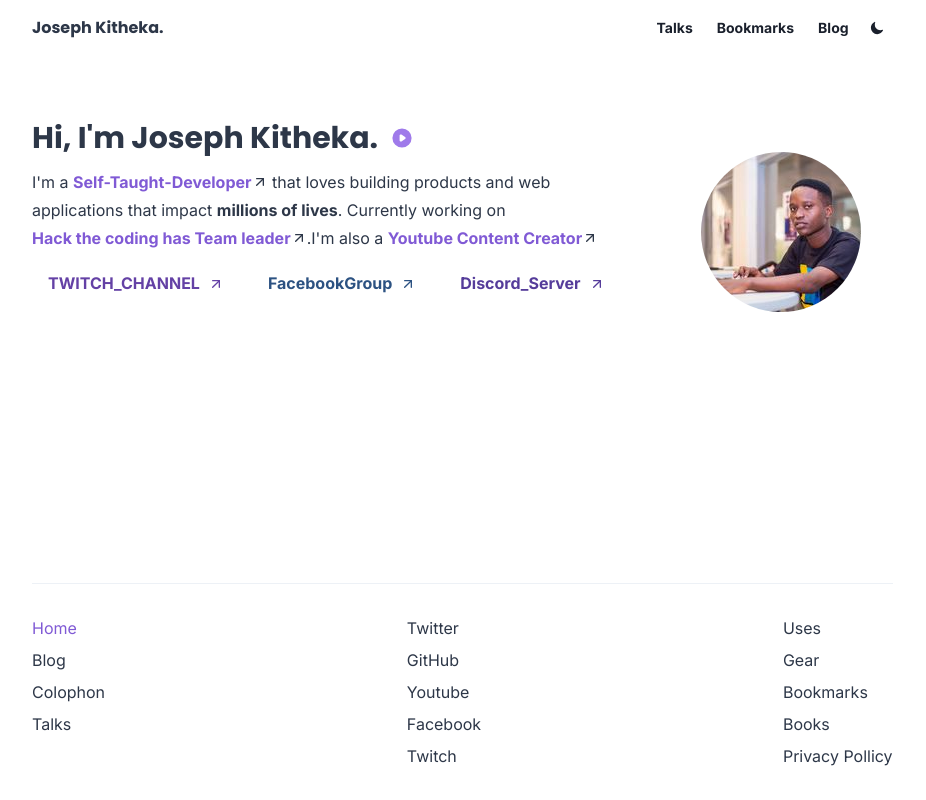
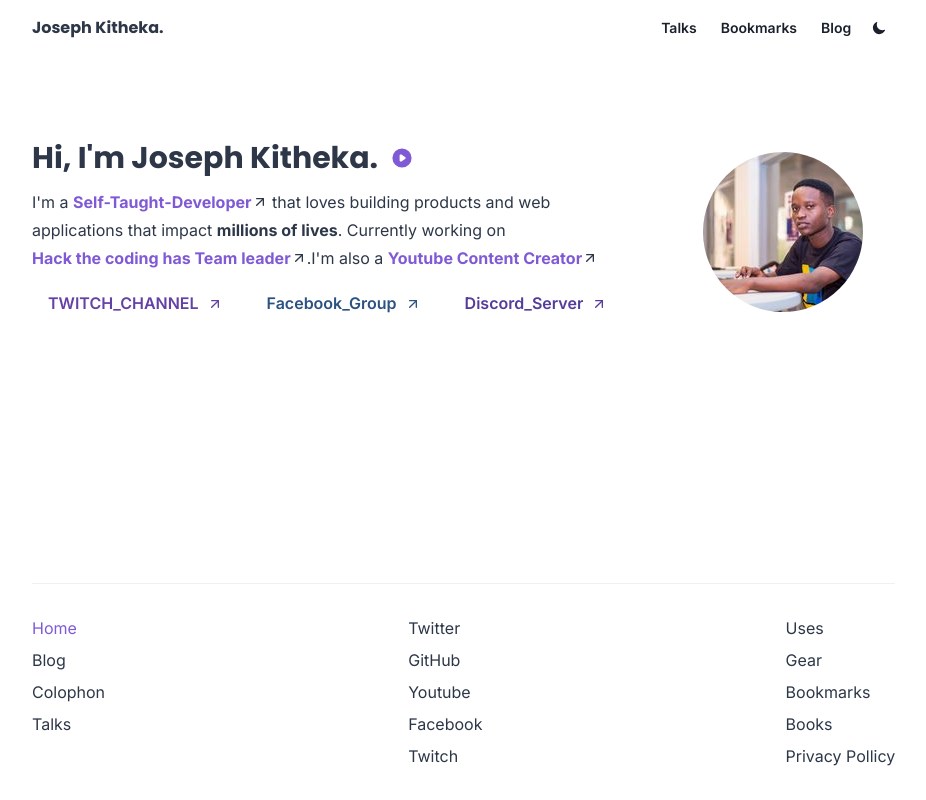
Before and after one commit to fhub-1/Rebulding-my-website, a Next.js app: page / in a window 1280 px wide. Shown: the whole page, without its empty margins (224-1150 px from the left). Built offline with nearby package versions, Linux system fonts and the light colour scheme.

Commit message:
Fixing same bugs and removing packages see tommorw

```diff
--- /dev/null
+++ b/declarations.d.ts
@@ -0,0 +1,3 @@
+interface Window {
+  webkitAudioContext: typeof AudioContext;
+}
--- a/pages/index.tsx
+++ b/pages/index.tsx
@@ -16,6 +16,7 @@ import ExternalLink from "../src/components/external-link";
 import { Link as LinkType } from "types/link";
 import { TWITCH_CHANNEL, FACEBOOK_GROUP, DISCORD_SERVER } from "src/constants";
 import HeroImage from "../src/components/hero-image";
+import HeroPlay from "@/components/hero-play";
 
 type SocialLink = LinkType & { color: string };
 
@@ -27,7 +28,7 @@ const socialLinks: SocialLink[] = [
   },
   {
     href: FACEBOOK_GROUP,
-    label: "FacebookGroup",
+    label: "Facebook_Group",
     color: "blue.700"
   },
   {
@@ -39,17 +40,15 @@ const socialLinks: SocialLink[] = [
 
 const IndexPage = () => (
   <VStack spacing={20}>
-    <Stack spacing={12} direction={{ base: "column-reverse", md: "row" }}>
+    <Stack
+      alignItems="center"
+      spacing={12}
+      direction={{ base: "column-reverse", md: "row" }}
+    >
       <VStack spacing={3} alignItems="flex-start">
         <HStack spacing={3}>
           <Heading size="lg">Hi, I'm Joseph Kitheka.</Heading>
-          <IconButton
-            aria-label="Play pronunciation track"
-            icon={<Icon color="purple.400" as={HiPlay} w={6} h={6} />}
-            variant="unstyled"
-            size="xs"
-            rounded="full"
-          />
+          <HeroPlay />
         </HStack>
         <Text lineHeight="175%">
           I'm a{" "}
--- a/src/components/external-link/index.tsx
+++ b/src/components/external-link/index.tsx
@@ -1,7 +1,8 @@
-import { Link, LinkProps, Icon } from "@chakra-ui/react";
+import { Link, LinkProps, Icon, useColorModeValue } from "@chakra-ui/react";
 import { FiArrowUpRight } from "react-icons/fi";
 
 const ExternalLink = ({ children, ...linkProps }: LinkProps) => {
+  const iconColor = useColorModeValue("gray.700", "white");
   return (
     <Link
       {...linkProps}
@@ -12,7 +13,7 @@ const ExternalLink = ({ children, ...linkProps }: LinkProps) => {
       target="_blank"
     >
       {children}
-      <Icon as={FiArrowUpRight} color="gray.700" display="inline" />
+      <Icon as={FiArrowUpRight} color={iconColor} display="inline" />
     </Link>
   );
 };
--- /dev/null
+++ b/src/components/hero-play/index.tsx
@@ -0,0 +1,18 @@
+import { IconButton, Icon } from "@chakra-ui/react";
+import { HiPlay } from "react-icons/hi";
+
+const HeroPlay = () => {
+  return (
+    <>
+      <IconButton
+        aria-label="Play pronunciation track"
+        icon={<Icon color="purple.500" as={HiPlay} w={6} h={6} />}
+        variant="unstyled"
+        size="xs"
+        rounded="full"
+      />
+    </>
+  );
+};
+
+export default HeroPlay;
--- a/src/theme/index.ts
+++ b/src/theme/index.ts
@@ -1,16 +1,17 @@
 import { extendTheme, theme as base } from "@chakra-ui/react";
+import { mode } from "@chakra-ui/theme-tools";
 
 const theme = extendTheme({
   components: {
     Heading: {
-      baseStyle: {
-        color: "gray.700"
-      }
+      baseStyle: (props) => ({
+        color: mode("gray.700", "white")(props)
+      })
     },
     Text: {
-      baseStyle: {
-        color: "gray.700"
-      }
+      baseStyle: (props) => ({
+        color: mode("gray.700", "white")(props)
+      })
     }
   },
   colors: {
--- a/style.css
+++ b/style.css
@@ -1 +1 @@
-@import url("https://fonts.googleapis.com/css2?family=Inter:wght@400;700;800&family=Poppins:wght@700&display=swap");
+@import url("https://fonts.googleapis.com/css2?family=Inter:wght@400;600;700;800&family=Poppins:wght@700&display=swap");
```
Also changed, not shown: .codesandbox/workspace.json (added), 1 other file (tests, documents, lock files or other folders).
